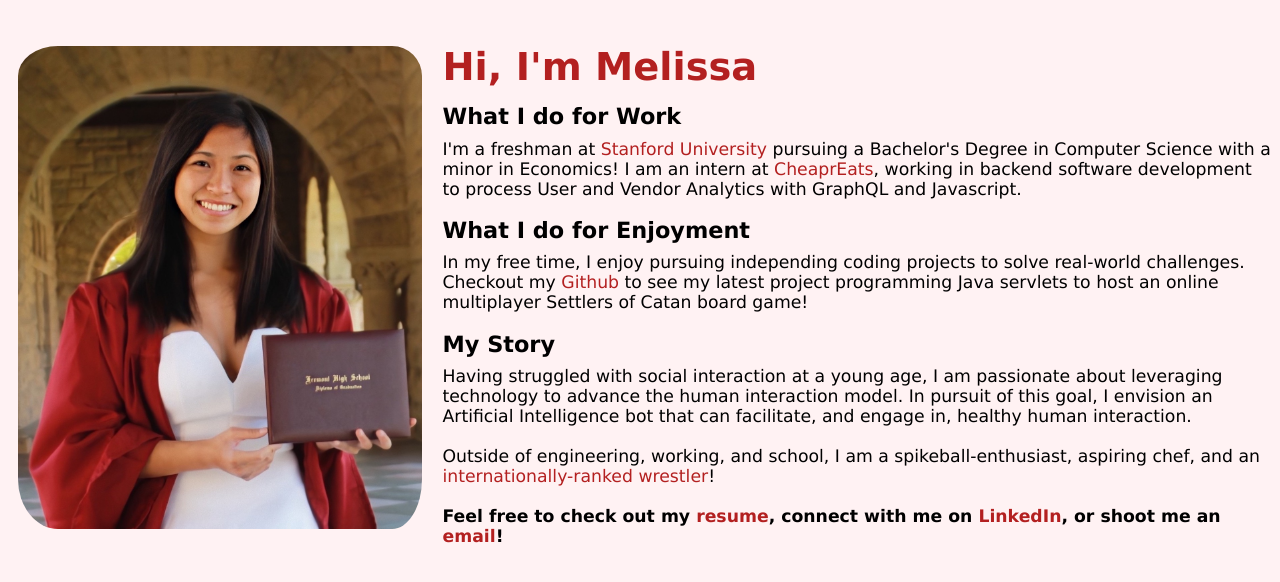
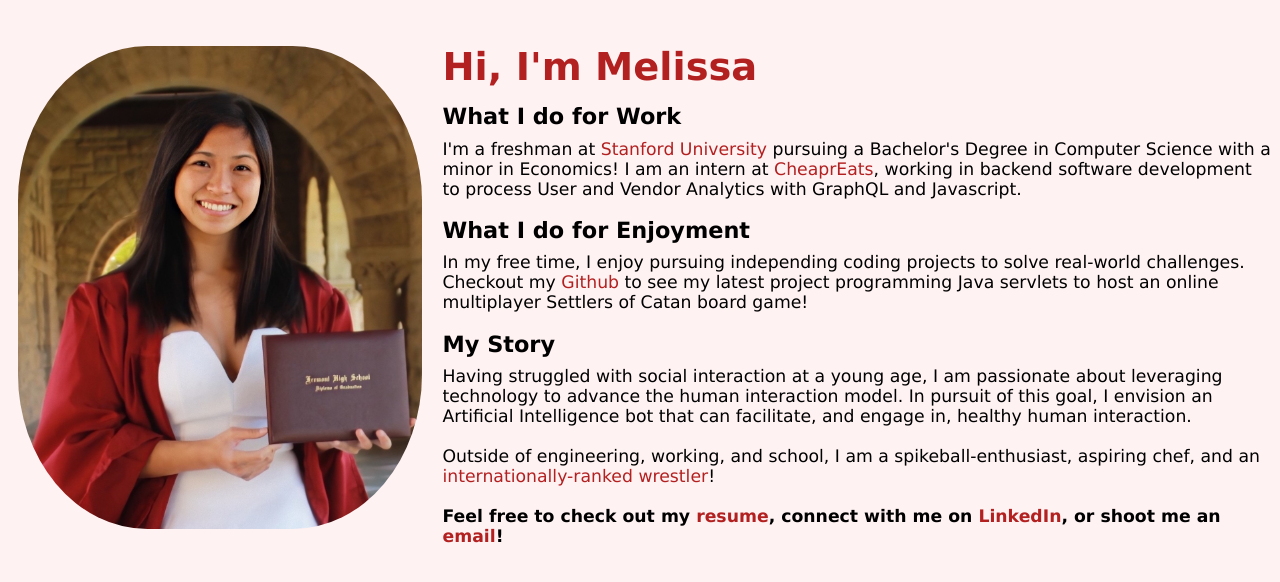
Before and after one commit to melissaflee02/mlee24.github.io, a Jekyll site: the page index.html, which Jekyll copies as it is, in a window 1280 px wide. Shown: the top 582 px of the page. Built offline with Jekyll 4.4.1, drawn with Linux system fonts in a browser that asks for light colours.

Commit message:
Add files via upload

```diff
--- a/css/main.css
+++ b/css/main.css
@@ -1,13 +1,15 @@
+@supports not (-webkit-touch-callout: none) {
+
 body {
   background-color: #fff2f3;
 }
 
 img {
   float: left;
-  border-radius: 50px;
-  padding-top: 20px;
-  padding-left: 10px;
-  padding-right: 20px;
+  border-radius: 32%;
+  margin-top: 20px;
+  margin-left: 10px;
+  margin-right: 20px;
   max-width: 32%;
 }
 
@@ -44,12 +46,53 @@
   color: black;
 }
 
-@media screen and (min-width: 100px) {
-  .img {
-    border-radius: 15px;
-    padding-top: 10px;
-    margin-left: auto;
-    margin-right: auto;
-    max-width: 80%;
-  }
 }
+
+@supports (-webkit-touch-callout: none) {
+
+body {
+  background-color: #fff2f3;
+}
+
+img {
+  border-radius: 50px;
+  padding-top: 20px;
+  padding-left: 10px;
+  padding-right: 20px;
+  max-width: 80%;
+}
+
+h1 {
+  margin-bottom: -4px;
+  padding-top: 18px;
+  color: #b32020;
+  font-size: 3vw;
+  font-family: geneva;
+}
+
+h2 {
+  margin-bottom: -8px;
+  font-size: 1.75vw;
+  font-family: geneva;
+  font-weight: bold;
+}
+
+p {
+  font-size: 1.35vw;
+  font-family: geneva;
+}
+
+a {
+  color: #b32020;
+  text-decoration: none;
+}
+
+a:hover {
+  text-decoration: underline;
+}
+
+a:active {
+  color: black;
+}
+
+}
```
